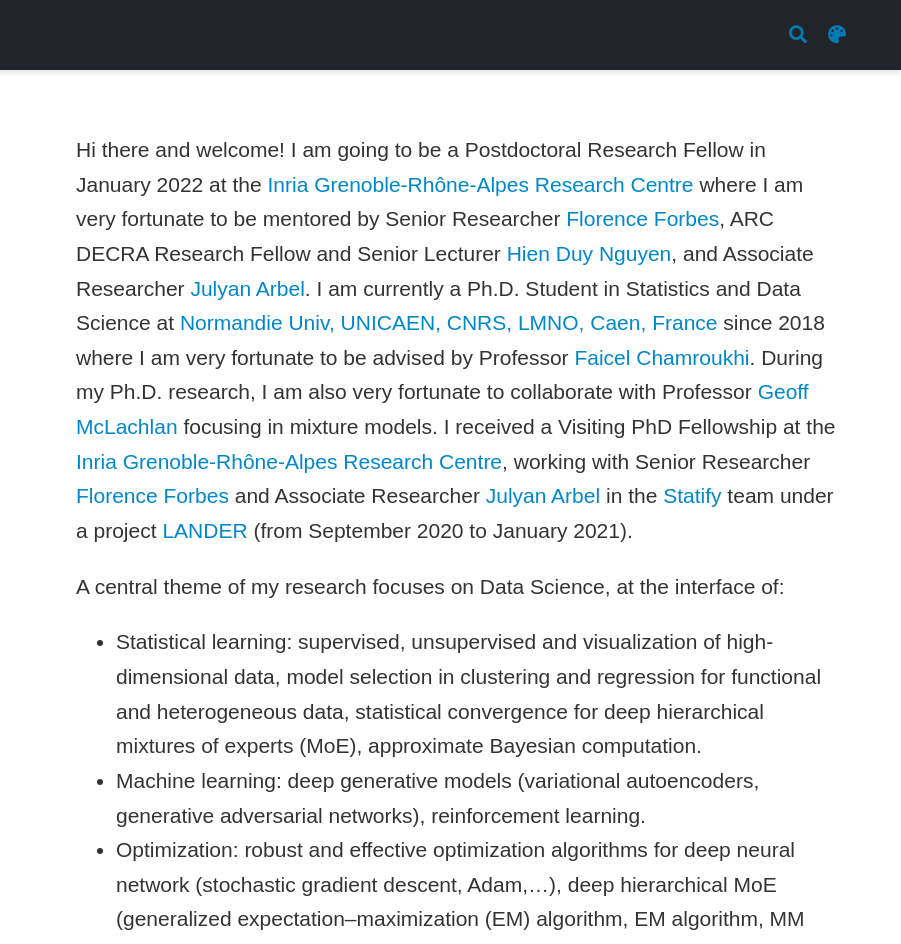
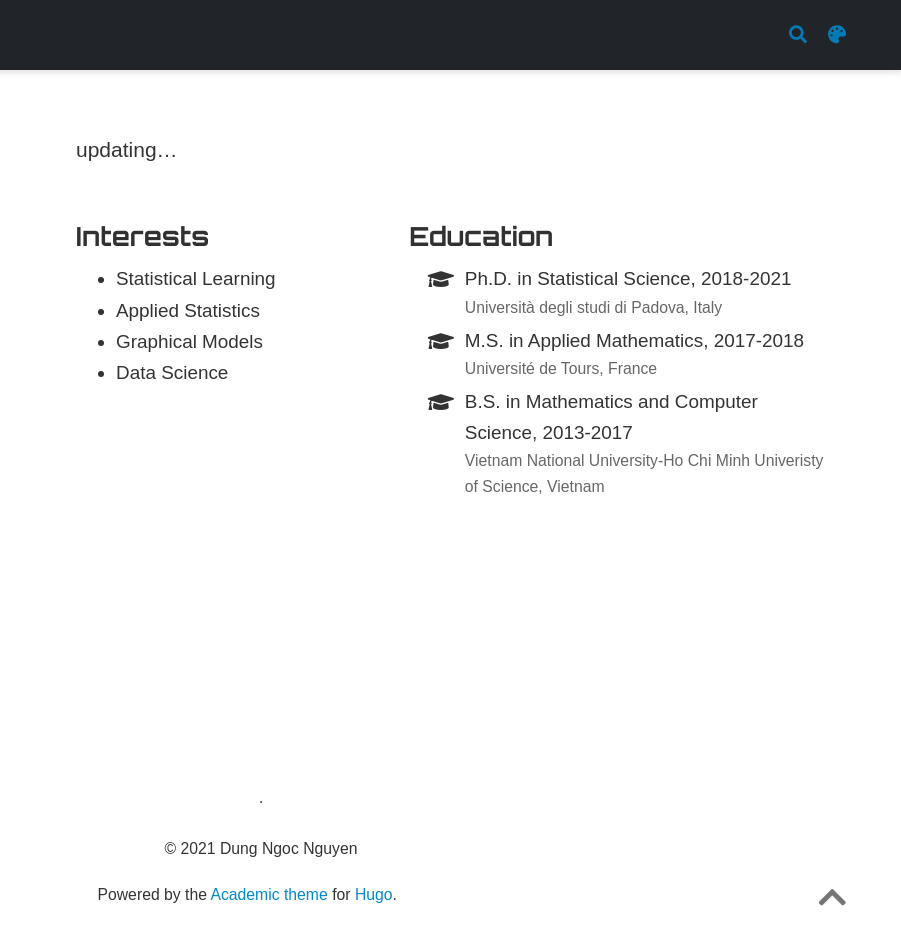
Before and after one commit to NgocDung-NGUYEN/NgocDung-NGUYEN.github.io, a plain HTML site: page author/dung-ngoc-nguyen/index.html in a window 1280 px wide. Shown: the top 944 px of the page, 379-1280 px from the left. Drawn offline with nearby package versions, Linux system fonts and the light colour scheme; some packages are replaced by stand-ins of ours; some icons are missing; a web font is replaced by a local one.

Commit message:
change content 1

```diff
--- a/author/dung-ngoc-nguyen/index.html
+++ b/author/dung-ngoc-nguyen/index.html
@@ -527,26 +527,7 @@
 
 
 
-    <p>Hi there and welcome! I am going to be a Postdoctoral Research Fellow in January 2022 at the
-<a href="https://www.inria.fr/en/centre-inria-grenoble-rhone-alpes" target="_blank" rel="noopener">Inria Grenoble-Rhône-Alpes Research Centre</a> where I am very fortunate to be mentored by Senior Researcher
-<a href="http://mistis.inrialpes.fr/people/forbes/" target="_blank" rel="noopener">Florence Forbes</a>, ARC DECRA Research Fellow and Senior Lecturer
-<a href="https://hiendn.github.io/" target="_blank" rel="noopener">Hien Duy Nguyen</a>, and Associate Researcher
-<a href="https://www.julyanarbel.com/" target="_blank" rel="noopener">Julyan Arbel</a>. I am currently a Ph.D. Student in Statistics and Data Science at
-<a href="http://welcome.unicaen.fr/" target="_blank" rel="noopener">Normandie Univ, UNICAEN, CNRS, LMNO, Caen, France</a> since 2018 where I am very fortunate to be advised by Professor
-<a href="https://chamroukhi.com/" target="_blank" rel="noopener">Faicel Chamroukhi</a>. During my Ph.D. research, I am also very fortunate to collaborate with Professor
-<a href="https://people.smp.uq.edu.au/GeoffMcLachlan/" target="_blank" rel="noopener">Geoff McLachlan</a> focusing in mixture models. I received a Visiting PhD Fellowship at the
-<a href="https://www.inria.fr/en/centre-inria-grenoble-rhone-alpes" target="_blank" rel="noopener">Inria Grenoble-Rhône-Alpes Research Centre</a>, working with Senior Researcher
-<a href="http://mistis.inrialpes.fr/people/forbes/" target="_blank" rel="noopener">Florence Forbes</a> and Associate Researcher
-<a href="https://www.julyanarbel.com/" target="_blank" rel="noopener">Julyan Arbel</a> in the
-<a href="https://team.inria.fr/statify/" target="_blank" rel="noopener">Statify</a> team under a project
-<a href="https://team.inria.fr/statify/projects/LANDER/" target="_blank" rel="noopener">LANDER</a> (from September 2020 to January 2021).</p>
-<p>A central theme of my research focuses on Data Science, at the interface of:</p>
-<ul>
-<li>Statistical learning: supervised, unsupervised and visualization of high-dimensional data, model selection in clustering and regression for functional and heterogeneous data, statistical convergence for deep hierarchical mixtures of experts (MoE), approximate Bayesian computation.</li>
-<li>Machine learning: deep generative models (variational autoencoders, generative adversarial networks), reinforcement learning.</li>
-<li>Optimization: robust and effective optimization algorithms for deep neural network (stochastic gradient descent, Adam,&hellip;), deep hierarchical MoE (generalized expectation–maximization (EM) algorithm, EM algorithm, MM algorithm,&hellip;), DC algorithm.</li>
-<li>Biostatistics: statistical learning and machine learning for large biological data sets (omics data), e.g., genomics, transcriptomics and proteinomics.</li>
-</ul>
+    <p>updating&hellip;</p>
 
 
     <div class="row">
```
Also changed, not shown: index.html (+1 -20 lines), index.json (+1 -1 lines), 1 other file.
